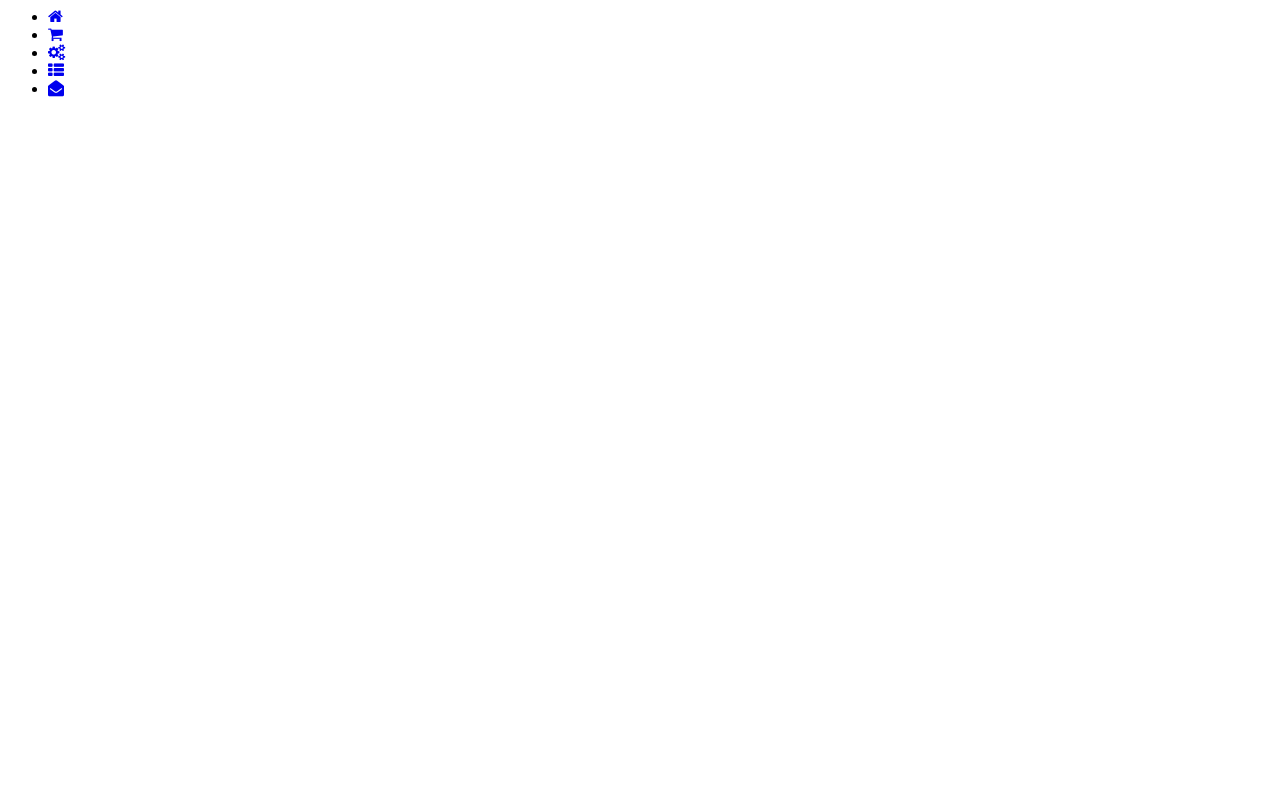
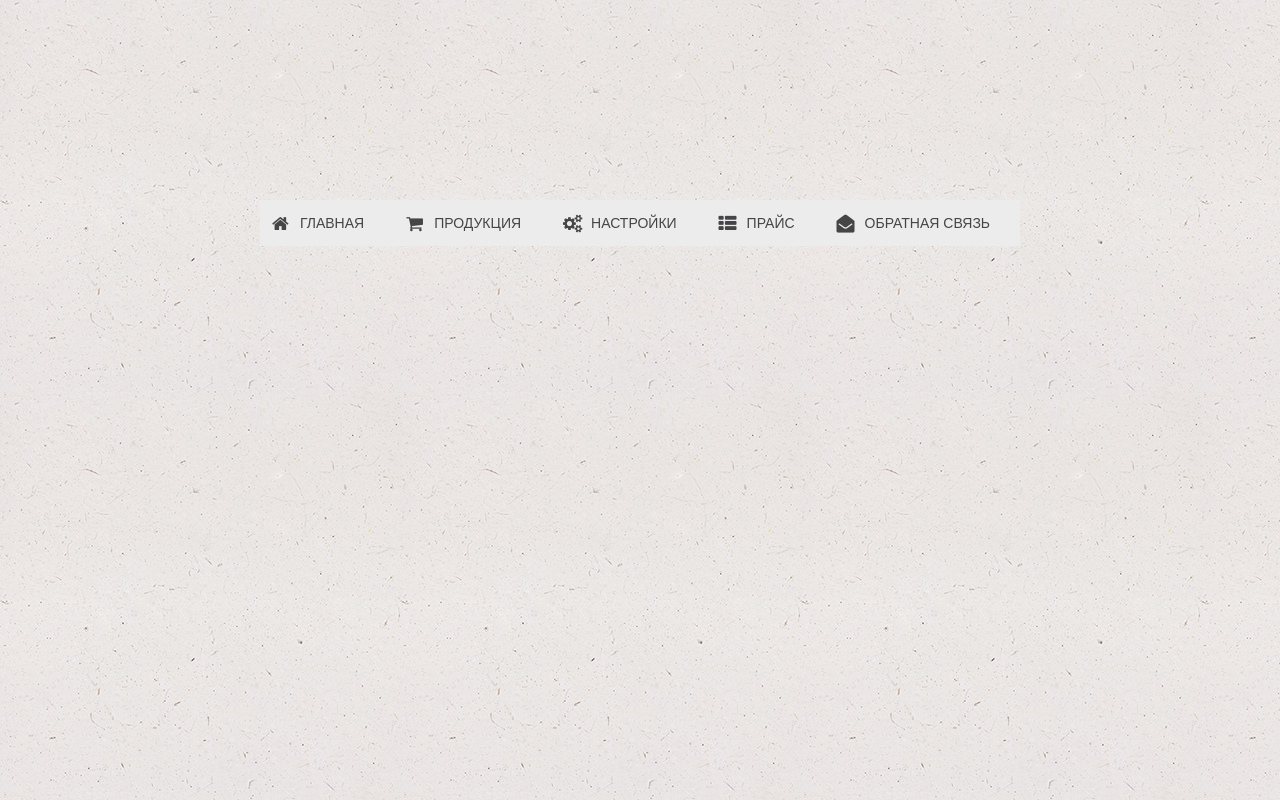
Before and after one commit to Devastator1979/lection_html, a plain HTML site: page MySite01/src/index.html in a window 1280 px wide. Drawn offline with Linux system fonts and the light colour scheme; a web font is replaced by a local one.

Commit message:
first commit

```diff
--- a/MySite01/src/css/style.css
+++ b/MySite01/src/css/style.css
@@ -0,0 +1,41 @@
+@import url('https://fonts.googleapis.com/css?family=Cuprum&display=swap');
+
+* {
+    margin: 0;
+    padding: 0;
+  }
+header{
+    margin-top: 200px;
+    font-family: Arial, Helvetica, sans-serif
+
+}
+body{
+    background: url("../img/ep_naturalwhite.png")
+}
+li{
+    list-style-type: none;
+}
+.menu > ul li{
+    position: relative;
+
+
+}
+.menu >ul li a{
+    display: block;
+    padding: 15px 30px 15px 40px;
+    font-size: 14px;
+    color: #454547;
+    background: #ececed;
+    text-transform: uppercase;
+    text-decoration: none;
+}
+.menu > ul{
+    display: flex;
+    justify-content: center;
+}
+.menu > ul li > a i.fa{
+    position: absolute;
+    top: 15px;
+    left: 12px;
+    font-size: 18px;
+}
--- a/MySite01/src/index.html
+++ b/MySite01/src/index.html
@@ -4,17 +4,18 @@
     <meta name="viewport" content="width=device-width, initial-scale=1.0">
     <meta http-equiv="X-UA-Compatible" content="ie=edge">
     <link rel="stylesheet" href="css/font-awesome.css">
+    <link rel="stylesheet" href="css/style.css">
     <title>Top menu</title>
 </head>
 <body>
     <header>
         <nav class="menu">
             <ul>
-                <li><a href="#"><i class="fa fa-home"></i></a></li>
-                <li><a href="#"><i class="fa fa-shopping-cart"></i></a></li>
-                <li><a href="#"><i class="fa fa-cogs"></i></a></li>
-                <li><a href="#"><i class="fa fa-th-list"></i></a></li>
-                <li><a href="#"><i class="fa fa-envelope-open"></i></a></li>
+                <li><a href="#"><i class="fa fa-home"></i>Главная</a></li>
+                <li><a href="#"><i class="fa fa-shopping-cart"></i>Продукция</a></li>
+                <li><a href="#"><i class="fa fa-cogs"></i>Настройки</a></li>
+                <li><a href="#"><i class="fa fa-th-list"></i>Прайс</a></li>
+                <li><a href="#"><i class="fa fa-envelope-open"></i>Обратная связь</a></li>
             </ul>
         </nav>
     </header>
```
